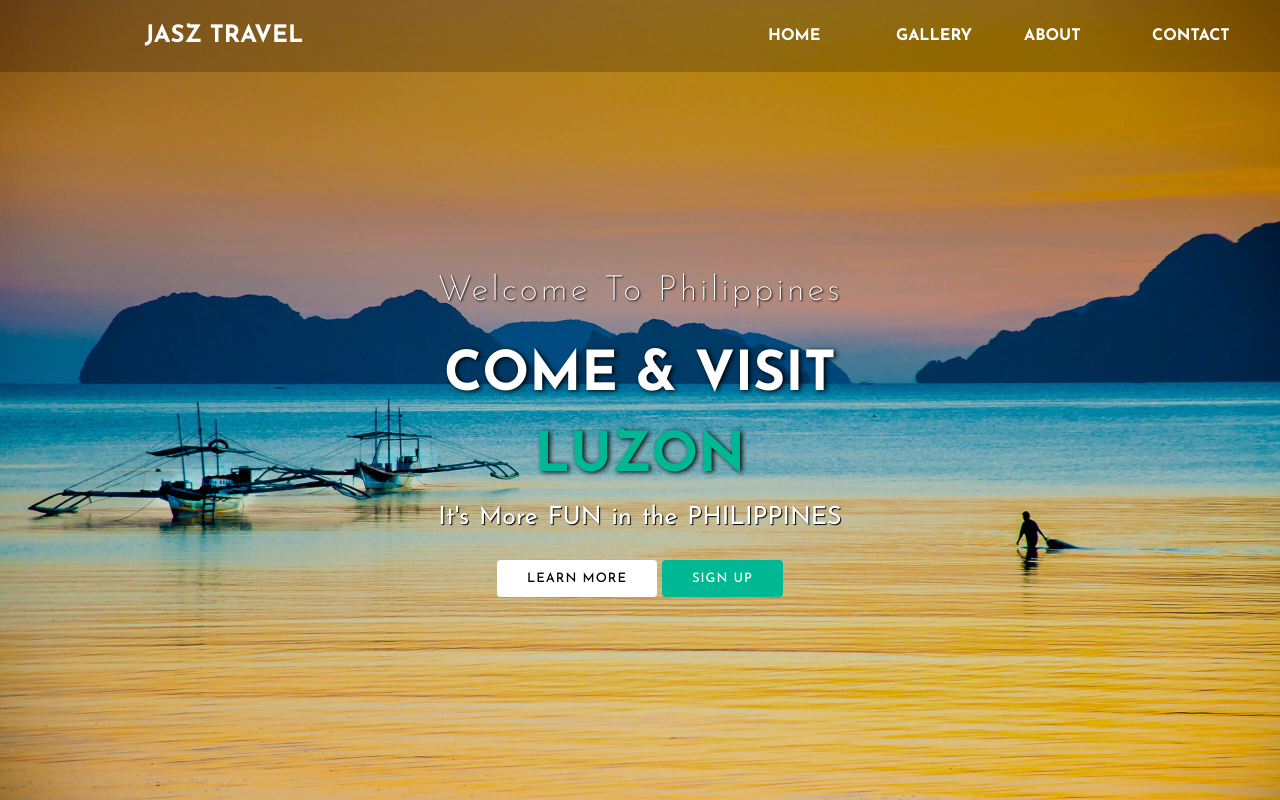
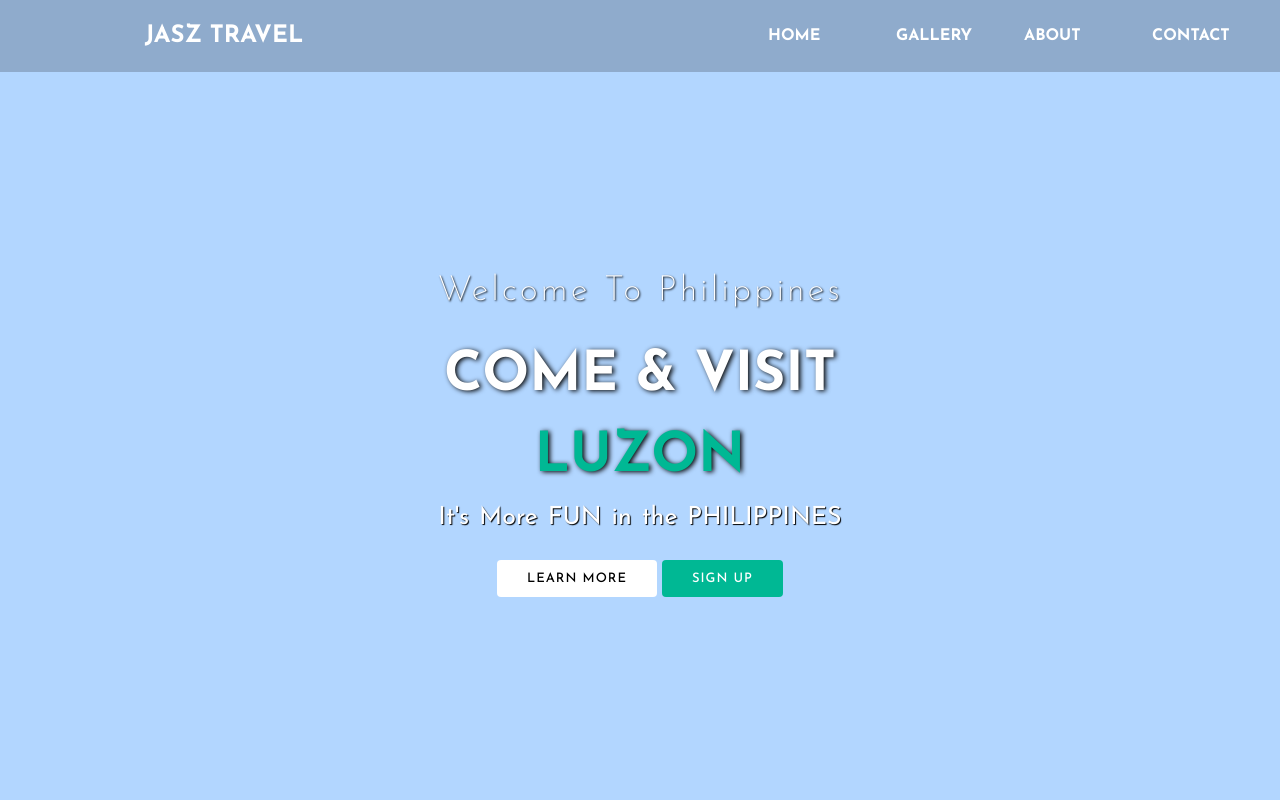
Before and after one commit to WOZ1906/Travel, a plain HTML site: page index.html in a window 1280 px wide. Drawn offline with nearby package versions, Linux system fonts and the light colour scheme.

Commit message:
temp remOve bg img
Remove temporary images

```diff
--- a/css/style.css
+++ b/css/style.css
@@ -17,10 +17,10 @@ html,body
 header {
   width: 100%;
   height: 100vh;
-  background-image: linear-gradient(rgba(0, 0, 0, 0.3), rgba(0, 0, 0, 0.1)),
+  /*background-image: linear-gradient(rgba(0, 0, 0, 0.3), rgba(0, 0, 0, 0.1)),
     url("../images/ph.jpg");
   background-repeat: no-repeat;
-  background-size: cover;
+  background-size: cover;*/
 }
 
 nav {
```
